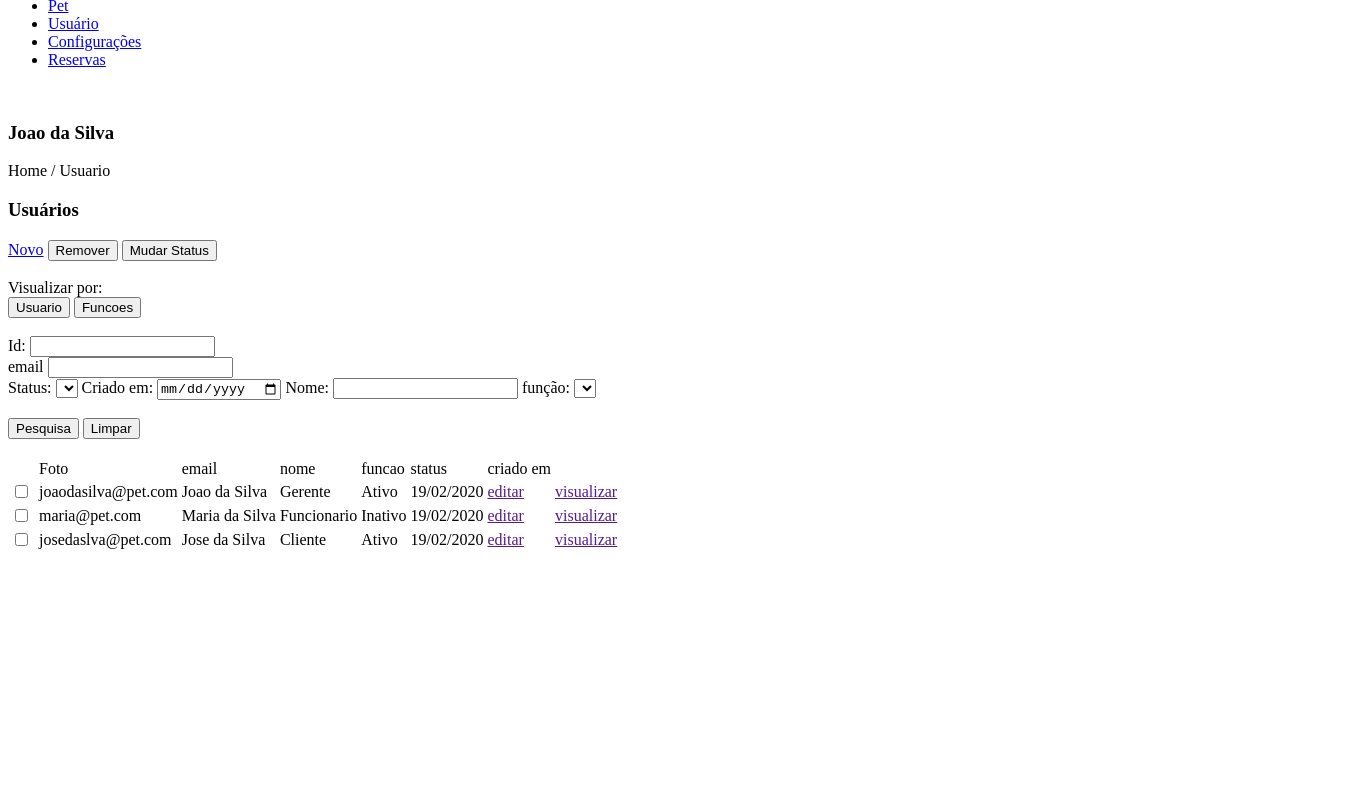
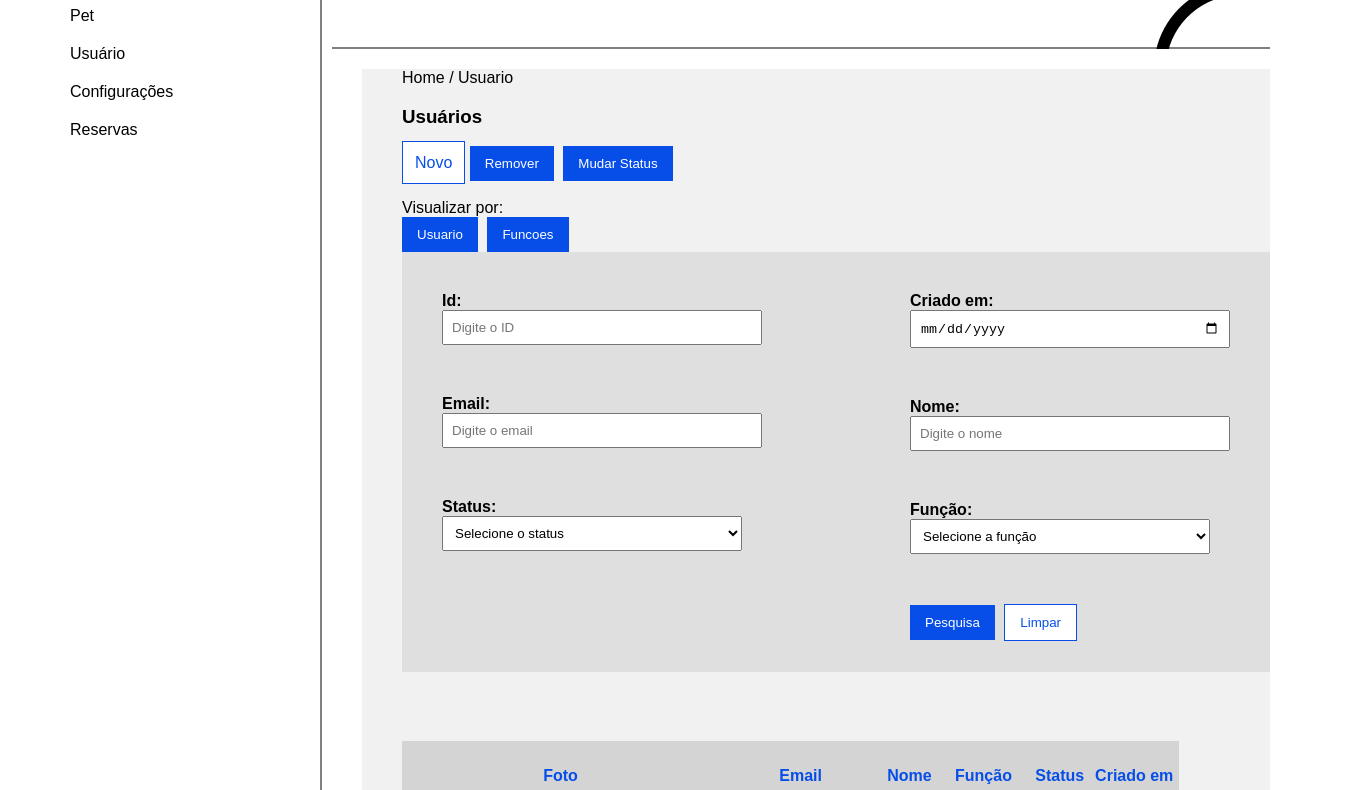
Before and after one commit to gauss5/Hotel-Pet, a plain HTML site: page usuario.html in a window 1280 px wide. Shown: the part 83-873 px from the top of the page, 1358 px wide, since content can reach past the window. Before the commit the page ends 800 px from the top, so only its background shows below. Drawn offline with Linux system fonts and the light colour scheme.

Commit message:
Melhorias no layout e estrutura do formulário

```diff
--- /dev/null
+++ b/estilo.css
@@ -0,0 +1,159 @@
+/* estilo.css */
+body {
+    font-family: Arial, sans-serif;
+    margin: 0;
+}
+
+#lateral {
+    width: 25%;
+    height: 100%;
+    float: left;
+    box-sizing: border-box;
+    padding: 10px;
+
+}
+
+#principal {
+    width: 75%;
+
+    float: left;
+    box-sizing: border-box;
+    padding: 10px;
+    border-left: grey solid 2px;
+    border-top: gray solid 2px;
+}
+
+
+#topo {
+
+    box-sizing: border-box;
+    height: 120px;
+    margin-bottom: 20px;
+    border-bottom: gray solid 2px;
+}
+
+#area-usuario {
+    background: url(imagens/user.png) no-repeat left center;
+    height: 120px;
+    width: 100px;
+    float: right;
+    margin-right: 30px;
+}
+
+#conteudo {
+    margin-left: 30px;
+    padding-left: 40px;
+    background: #F1F1F1;
+
+}
+
+h1 {
+    color: #074EE8;
+
+}
+
+#formularios {
+    background: #DFDFDF;
+    height: 340px;
+    padding: 40px;
+}
+
+#formularios.text{
+    width: 300px;
+}
+
+#menu-lateral {
+
+    height: 225px;
+    list-style-type: none;
+}
+
+#menu-lateral ul {
+
+    list-style-type: none;
+}
+
+#menu-lateral li {
+    margin: 20px;
+}
+
+#menu-lateral li a{
+    color: #000;
+    text-decoration: none;
+}
+
+#clear {
+    clear: both;
+}
+
+table {
+    border-collapse: collapse;
+    border: none;
+    width: 100%;
+}
+
+tr {
+    width: 100%;
+}
+
+th {
+    text-align: center;
+    background: #D4D4D4;
+    color: #074EE8;
+    height: 61px;
+    padding: 5px;
+}
+
+tr td {
+    padding: 5px;
+    height: 61px;
+    background: #E1E1E1;
+}
+
+
+
+.coluna1 {
+    float: left;
+}
+
+.coluna2 {
+    float: right;
+}
+
+#formularios div {
+    margin-bottom: 50px;
+}
+
+label {
+    font-weight: bold;
+    margin-bottom: 5px;
+}
+
+input, select {
+    width: 300px;
+    padding: 8px;
+}
+
+button {
+    padding: 10px 15px;
+    margin-right: 5px;
+    background-color:  #074EE8;
+    color: white;
+    border: none;
+    cursor: pointer;
+}
+
+#conteudo a {
+    padding: 12px;
+    border: 1px solid #074EE8;
+    background: #FFF;
+    color: #074EE8;
+    text-decoration: none ;
+
+}
+
+button#limpar {
+    border: 1px solid #074EE8;
+    background: #FFF;
+    color: #074EE8;
+}
--- a/usuario.html
+++ b/usuario.html
@@ -4,10 +4,12 @@
     <meta charset="UTF-8">
     <meta name="viewport" content="width=device-width, initial-scale=1.0">
     <title>Usuario</title>
+    <link rel="stylesheet" href="estilo.css" type="text/css">
 </head>
 <body>
     <div id="lateral">
         <h1>Hotel Pet</h1>
+        <div id="menu-lateral">
             <ul>
                 <li>
                     <a href="pet.html">Pet</a>
@@ -23,13 +25,22 @@
                 </li>
             </ul>
         </div>
+    </div>
+
+    <div id="principal">
+
         <div id="topo">
-        <img src="" alt="">
+
+            <div id="area-usuario">
+
                 <h3>Joao da Silva</h3>
             </div>
-    <div id="principal">
+
+        </div>
+
+        <div id="clear"></div>
+        <div id="conteudo">
             Home / Usuario
-        <div id="conteudo">
             <h3>Usuários</h3>
             <a href="novo-usuario.html">Novo</a>
             <button>Remover</button>
@@ -40,61 +51,79 @@
             <button>Usuario</button>
             <button>Funcoes</button>
             <div id="formularios">
+                <div class="coluna1">
                     <form action="">
+
+                            <div>
+                                <label for="id">Id:</label>
                                 <br>
-                    <label> Id:
-                        <input type="text">
-                    </label>
+                                <input type="text" id="id" name="id" placeholder="Digite o ID" class="text">
+                            </div>
+
+                            <div>
+                                <label for="email">Email:</label>
                                 <br>
-                    <label> email
-                        <input type="text">
-                    </label>
+                                <input type="text" id="email" name="email" placeholder="Digite o email" class="text">
+                            </div>
+
+                            <div>
+                                <label for="status">Status:</label>
                                 <br>
-                    Status:
-                    <select name="Status" id="">
-                        <option value="">
-                        </option>
+                                <select name="status" id="status">
+                                    <option value="" disabled selected>Selecione o status</option>
+                                    <option value="ativo">Ativo</option>
+                                    <option value="inativo">Inativo</option>
                                 </select>
-                    <label> Criado em:
-                        <input type="date">
-                    </label>
-                    <label> Nome:
-                        <input type="text">
-                    </label>
-                    função:
-                    <select name="funcao" id="">
-                        <option value="">
-                        </option>
-                    </select>
-                    <br><br>
-
-                    <input type="button" value="Pesquisa">
-                    <input type="button" value="Limpar">
+                            </div>
                         </form>
                     </div>
+
+                    <div class="coluna2">
+                        <form action="">
+                            <div>
+                                <label for="criado-em">Criado em:</label>
+                                <br>
+                                <input type="date" id="criado-em" name="criado-em">
+                            </div>
+
+                            <div>
+                                <label for="nome">Nome:</label>
+                                <br>
+                                <input type="text" id="nome" name="nome" placeholder="Digite o nome" class="text">
+                            </div>
+
+                            <div>
+                                <label for="funcao">Função:</label>
+                                <br>
+                                <select name="funcao" id="funcao">
+                                    <option value="" disabled selected>Selecione a função</option>
+                                    <option value="gerente">Gerente</option>
+                                    <option value="funcionario">Funcionário</option>
+                                    <option value="cliente">Cliente</option>
+                                </select>
+                            </div>
+
+                            <div>
+                                <button type="button">Pesquisa</button>
+                                <button id="limpar" type="reset">Limpar</button>
+                            </div>
+                    </form>
+                </div>
+            </div>
+
+
+
             <br>
             <div id="tabela">
                 <table>
-                    <th>
-                        <td>
-                            Foto
-                        </td>
-                        <td>
-                            email
-                        </td>
-                        <td>
-                            nome
-                        </td>
-                        <td>
-                            funcao
-                        </td>
-                        <td>
-                            status
-                        </td>
-                        <td>
-                            criado em
-                        </td>
-                    </th>
+                    <tr>
+                        <th>Foto</th>
+                        <th>Email</th>
+                        <th>Nome</th>
+                        <th>Função</th>
+                        <th>Status</th>
+                        <th>Criado em</th>
+                    </tr>
                     <tr>
                         <td><input type="checkbox">
                             <img src="" alt="">
```
Also changed, not shown: configuracoes.html (+12 -3 lines), editar-pet.html (+13 -3 lines), editar-reserva.html (+13 -3 lines), nova-reserva.html (+13 -3 lines), novo-pet.html (+13 -3 lines), novo-usuario.html (+13 -4 lines), pet.html (+50 -34 lines), reservas.html (+79 -46 lines), tela-login.html (+1 -0 lines), ver-pet.html (+15 -3 lines), imagens/user.png (added). Lines whose indentation alone changed are shown as unchanged.
